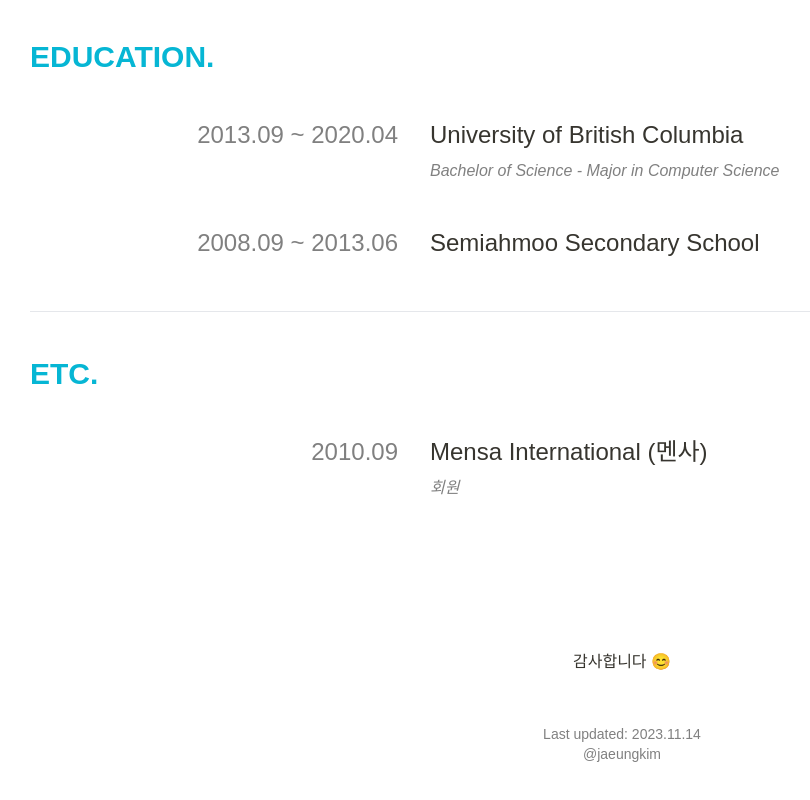
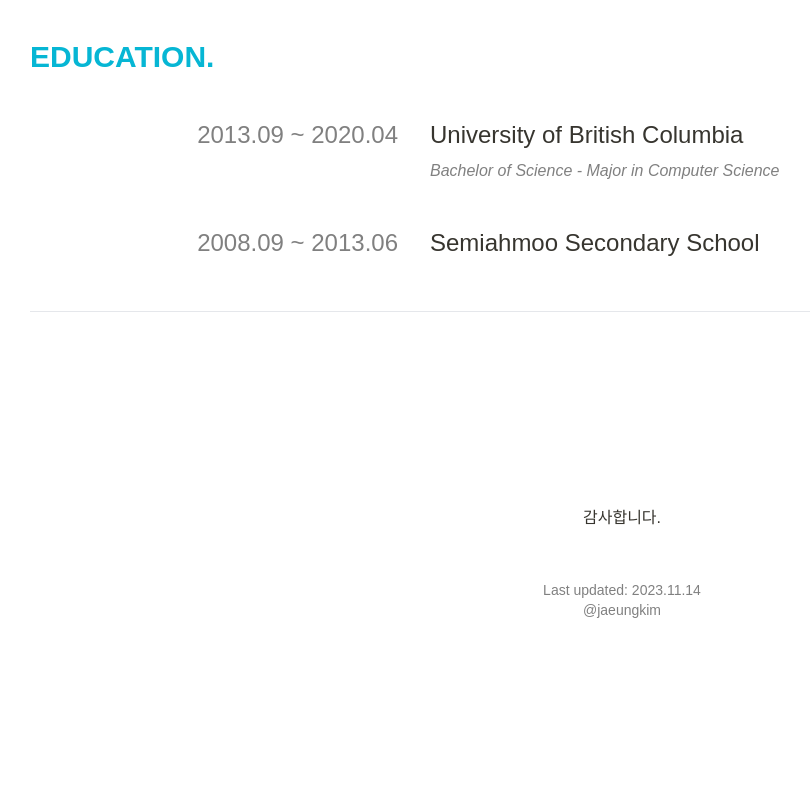
Before and after one commit to jaeungkim/portfolio-website-nextjs, a Next.js app: page /resume in a window 1280 px wide. Shown: the part 3235-4035 px from the top of the page, without its empty margins (18-828 px from the left). After the commit the page ends 3905 px from the top, so only its background shows below. Built offline with nearby package versions, Linux system fonts and the light colour scheme.

Commit message:
change in resume

```diff
--- a/pages/resume.tsx
+++ b/pages/resume.tsx
@@ -439,12 +439,12 @@ export default function About() {
       <hr className="my-11"></hr>
 
       {/* ETC */}
-      <div className="mb-11 font-semibold text-cyan-500 text-3xl uppercase">
+      {/* <div className="mb-11 font-semibold text-cyan-500 text-3xl uppercase">
         ETC.
-      </div>
+      </div> */}
 
       {/* UBC */}
-      <div className="md:grid md:grid-cols-3 md:gap-4">
+      {/* <div className="md:grid md:grid-cols-3 md:gap-4">
         <div className="text-2xl font-medium text-[#808080] md:text-right md:px-4">
           2010.09
         </div>
@@ -454,10 +454,10 @@ export default function About() {
           </p>
           <p className="text-base font-normal text-[#808080] italic">회원</p>
         </div>
-      </div>
+      </div> */}
 
       <footer className="pt-[150px] flex flex-col items-center justify-center">
-        <p className="text-base">감사합니다 😊</p>
+        <p className="text-base">감사합니다.</p>
         <div className="my-[50px] text-sm text-[#808080] text-center">
           <p>Last updated: 2023.11.14</p>
           <a className="hover:text-cyan-500" href="https://www.jaeungkim.com">
```
